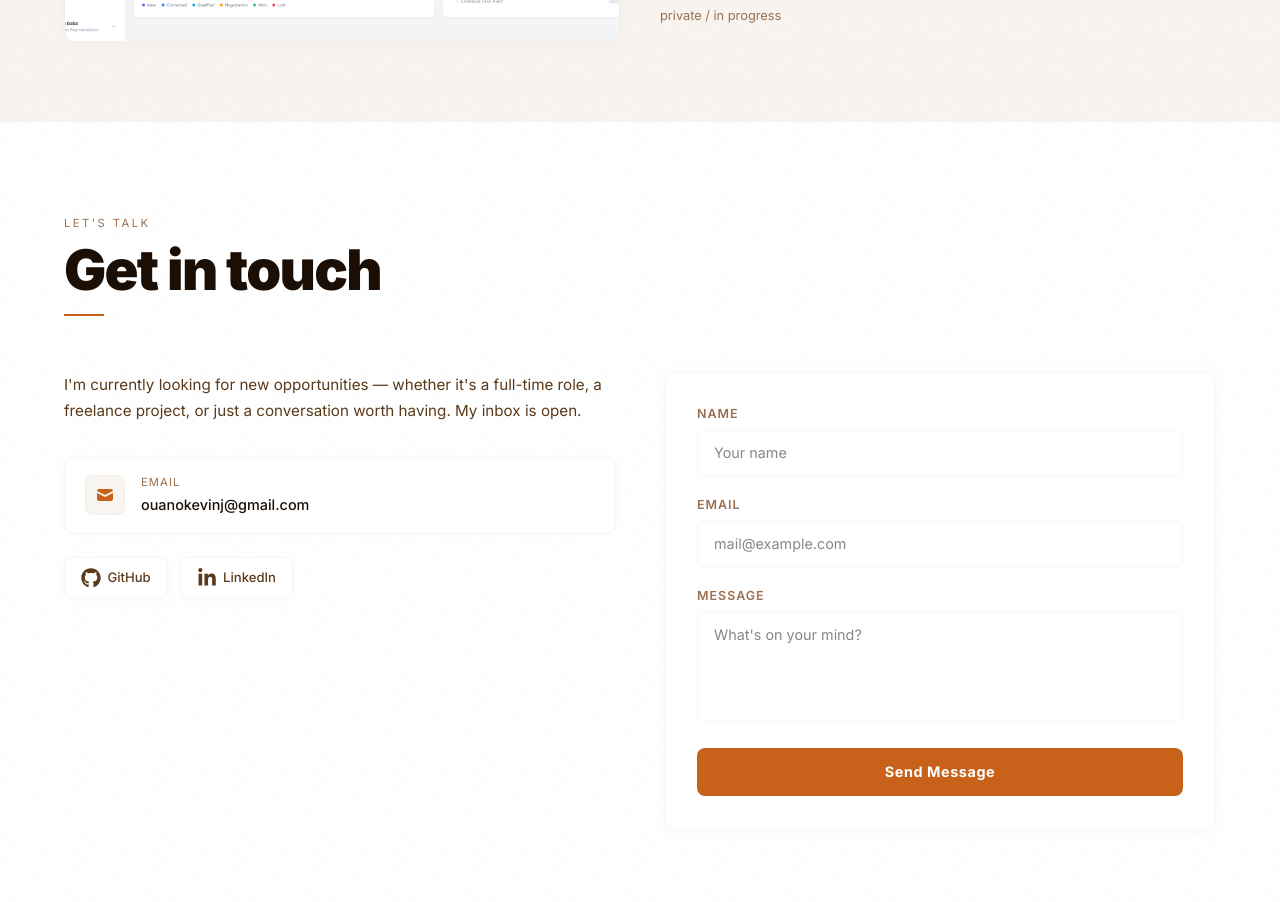
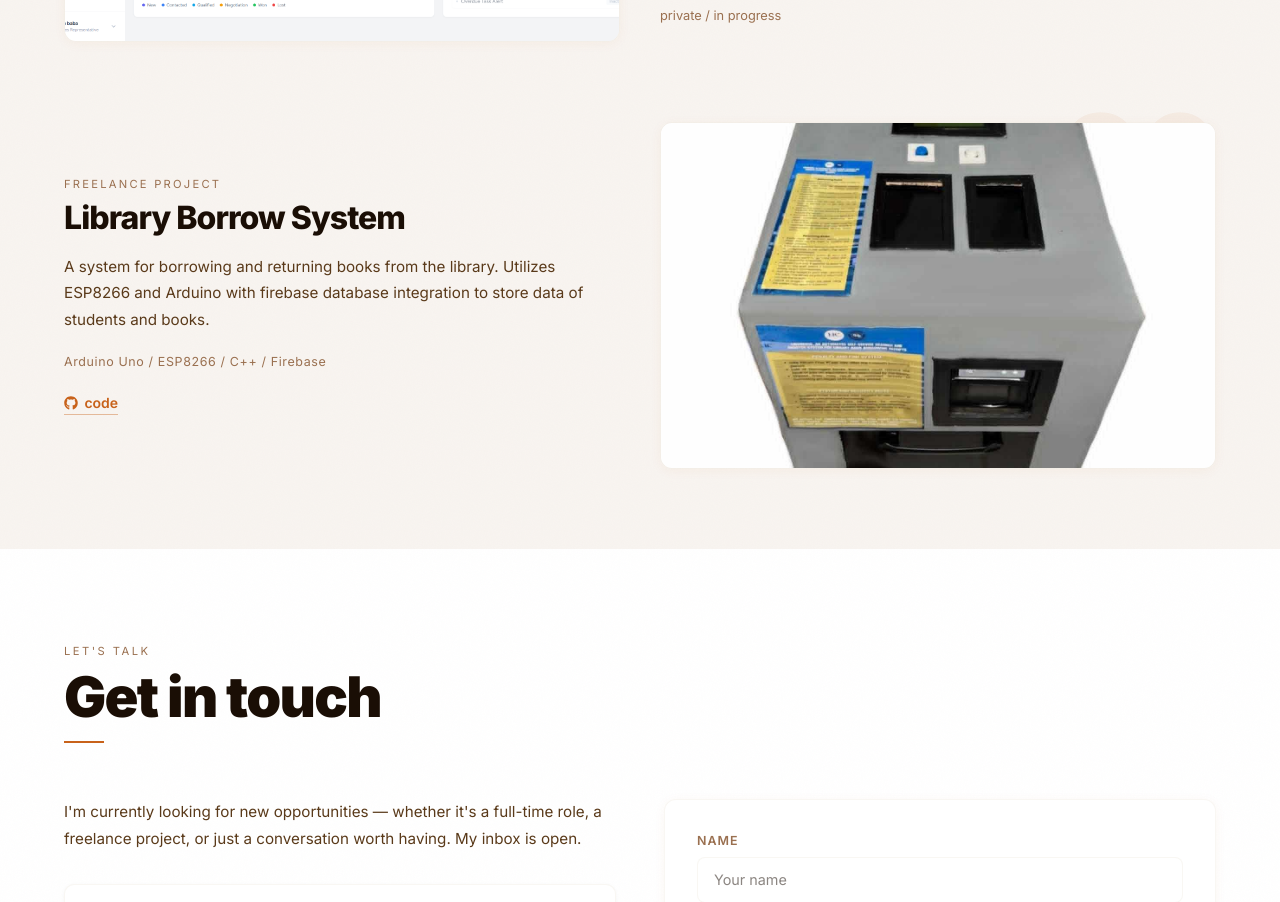
Before and after one commit to ouanokevinj/portfolio, a React (Vite) app: page / in a window 1280 px wide. Shown: the part 4660-5562 px from the top of the page. Built offline with nearby package versions, Linux system fonts and the light colour scheme.

Commit message:
Added 1 more project to the list

```diff
--- a/src/components/project.tsx
+++ b/src/components/project.tsx
@@ -7,6 +7,7 @@ import portfolioImg from '../assets/img/portfolio-front.png';
 import todoImg from '../assets/img/todo-front.png';
 import dobuImg from '../assets/img/dobu-front.png';
 import crmImg from '../assets/img/crm-front.png';
+import libraryBorrowImg from '../assets/img/library-borrow-prototype.jpg';
 
 type Project = {
   title: string;
@@ -66,6 +67,15 @@ const projects: Project[] = [
     tech: ['Vue.js', 'TypeScript', 'Laravel', 'PostgreSQL', 'Tailwind CSS'],
     image: crmImg,
     codeUrl: '#',
+    liveUrl: '#',
+  },
+  {
+    title: 'Library Borrow System',
+    note: 'freelance project',
+    description: "A system for borrowing and returning books from the library. Utilizes ESP8266 and Arduino with firebase database integration to store data of students and books.",
+    tech: ['Arduino Uno', 'ESP8266', 'C++', 'Firebase'],
+    image: libraryBorrowImg,
+    codeUrl: 'https://github.com/ouanokevinj/Library-Borrow-System',
     liveUrl: '#',
   },
 ];
```
Also changed, not shown: src/assets/img/library-borrow-prototype.jpg (added).
